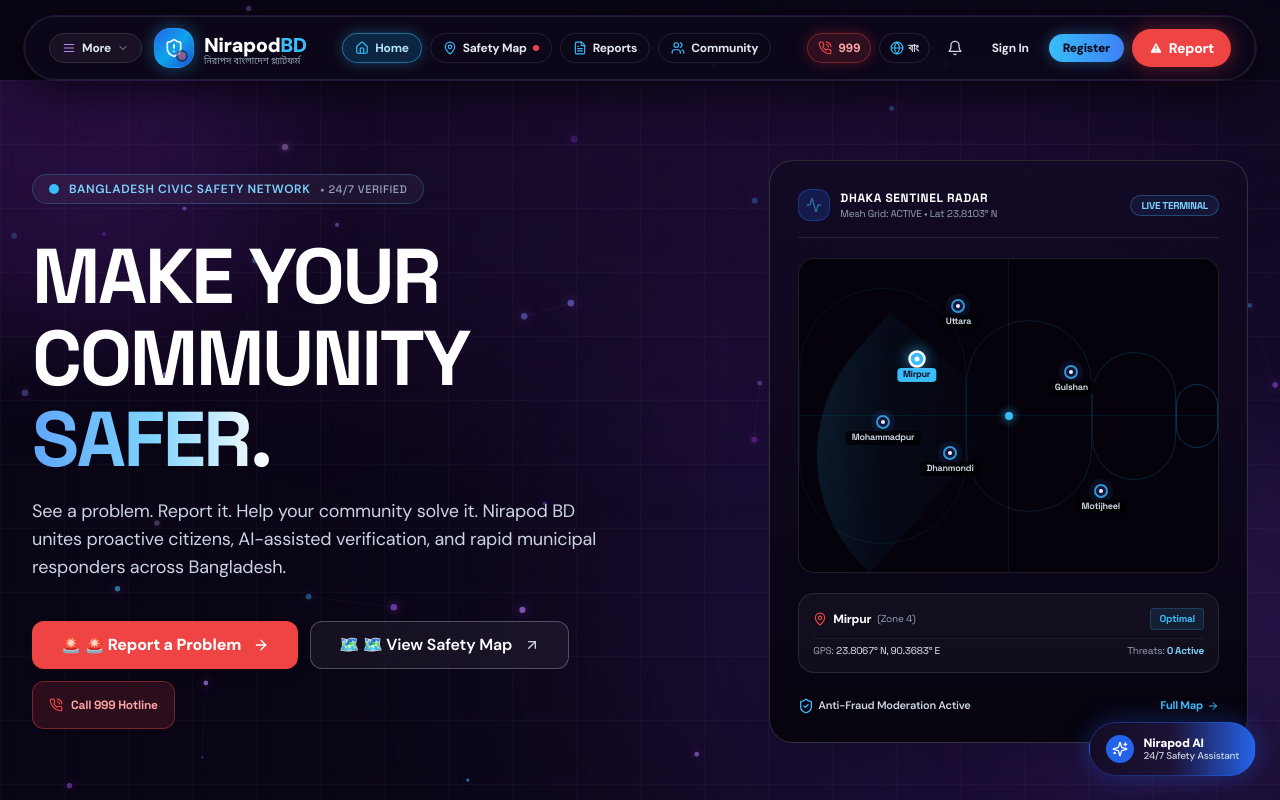
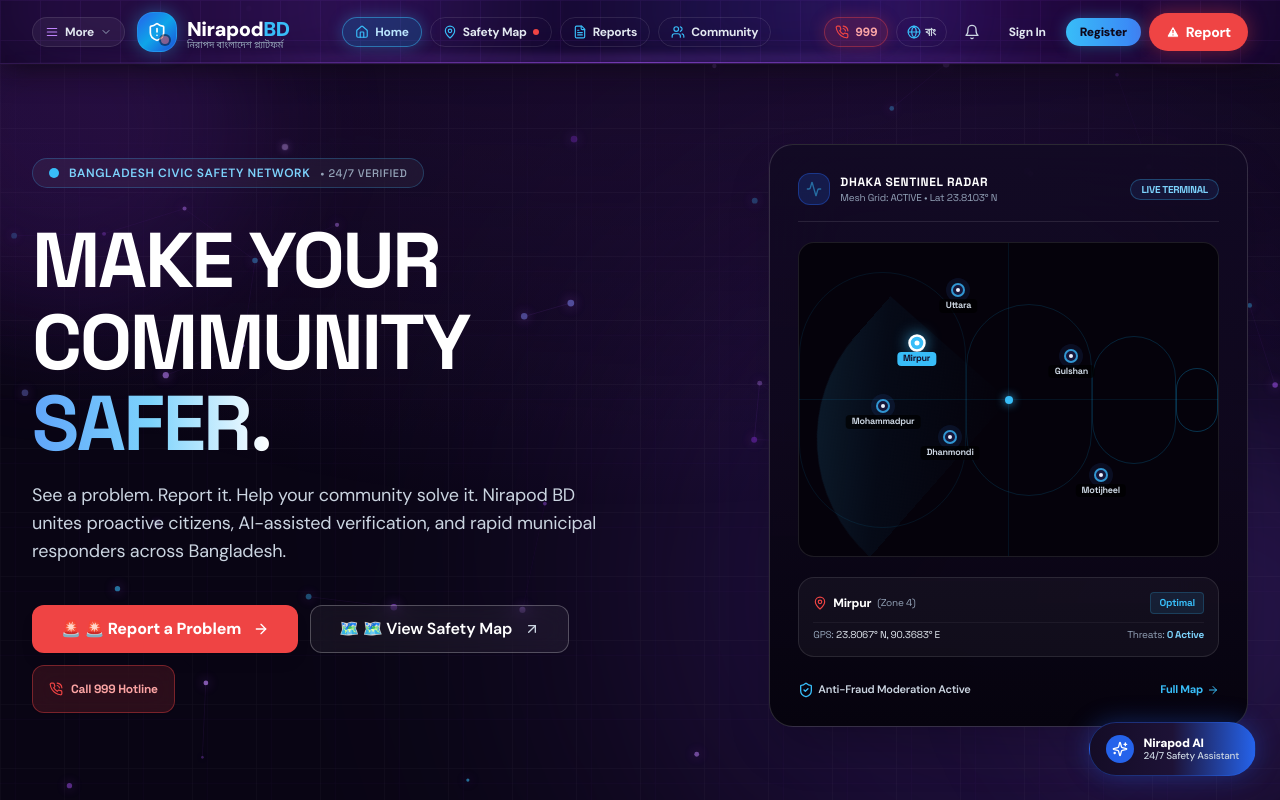
Before and after one commit to code3392/Nirapod-BD, a Next.js app: page / in a window 1280 px wide. Shown: the top 800 px of the page. Built offline with nearby package versions, Linux system fonts and the light colour scheme.

Commit message:
feat(nav): convert top navbar to full-width header with rich cyber purple atmospheric glow and grid background

```diff
--- a/src/components/layout/Navbar.tsx
+++ b/src/components/layout/Navbar.tsx
@@ -255,9 +255,25 @@ export default function Navbar() {
   };
 
   return (
-    <header className="sticky top-2 sm:top-4 z-50 w-full px-3 sm:px-6 pointer-events-none mb-4">
-      {/* Floating Dynamic Island Container */}
-      <div className="relative max-w-7xl mx-auto pointer-events-auto bg-[#0E081B]/85 backdrop-blur-2xl border border-white/10 rounded-full h-16 px-3.5 sm:px-6 flex items-center justify-between shadow-[0_12px_40px_rgba(0,0,0,0.65)] ring-1 ring-purple-500/15 transition-all">
+    <header className="sticky top-0 z-50 w-full pointer-events-auto transition-all">
+      {/* Full-width Ambient Cyber Purple Atmospheric Background */}
+      <div className="absolute inset-0 bg-[#090418]/90 backdrop-blur-2xl border-b border-purple-500/25 shadow-[0_4px_30px_rgba(0,0,0,0.85),0_0_30px_rgba(168,85,247,0.2)] pointer-events-none overflow-hidden">
+        {/* Animated Cyber Coordinate Purple Grid */}
+        <div className="absolute inset-0 opacity-[0.09] [background-image:linear-gradient(rgba(168,85,247,0.8)_1px,transparent_1px),linear-gradient(90deg,rgba(168,85,247,0.8)_1px,transparent_1px)] [background-size:40px_40px]" />
+
+        {/* Radiant Ambient Purple & Violet Atmospheric Glows across Full Width */}
+        <div className="absolute -top-12 -left-12 w-[32rem] h-28 bg-purple-600/35 blur-[70px] rounded-full pointer-events-none" />
+        <div className="absolute -top-10 left-1/2 -translate-x-1/2 w-[44rem] h-24 bg-violet-600/30 blur-[80px] rounded-full pointer-events-none" />
+        <div className="absolute -top-12 -right-12 w-[32rem] h-28 bg-purple-700/35 blur-[70px] rounded-full pointer-events-none" />
+        <div className="absolute -top-8 right-1/4 w-80 h-20 bg-indigo-600/25 blur-[60px] rounded-full pointer-events-none" />
+
+        {/* Glowing Cyber Purple Bottom Accent Lines */}
+        <div className="absolute bottom-0 inset-x-0 h-[1.5px] bg-gradient-to-r from-transparent via-purple-500/60 to-transparent" />
+        <div className="absolute bottom-0 inset-x-0 h-[8px] bg-gradient-to-r from-transparent via-purple-500/25 to-transparent blur-[4px]" />
+      </div>
+
+      {/* Header Content Container (Aligned with Site Grid) */}
+      <div className="relative max-w-7xl mx-auto h-16 px-4 sm:px-6 lg:px-8 flex items-center justify-between z-10">
 
         {/* Left Section: More Button in Left Corner + Brand Logo */}
         <div className="flex items-center gap-2 sm:gap-3 shrink-0">
@@ -681,7 +697,7 @@ export default function Navbar() {
 
       {/* Mobile Drawer Navigation (Futuristic Dark Glass) */}
       {mobileMenuOpen && (
-        <div className="lg:hidden mt-2 pointer-events-auto bg-[#150D28]/95 backdrop-blur-2xl rounded-3xl border border-white/15 p-4 space-y-3 shadow-2xl animate-in slide-in-from-top-4 duration-200 ring-1 ring-sky-500/20">
+        <div className="lg:hidden relative z-20 border-t border-purple-500/25 bg-[#0A0518]/98 backdrop-blur-2xl px-4 py-4 space-y-3 shadow-2xl animate-in slide-in-from-top-2 duration-200">
           {user ? (
             <div className="flex items-center justify-between p-3 rounded-2xl bg-white/5 border border-white/10">
               <div className="flex items-center gap-3">
```
